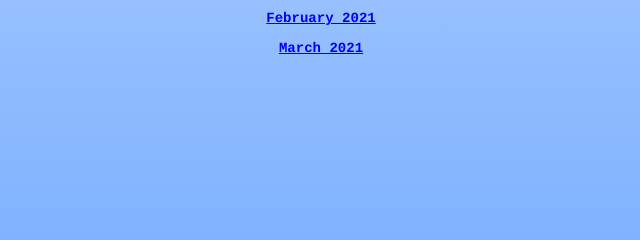
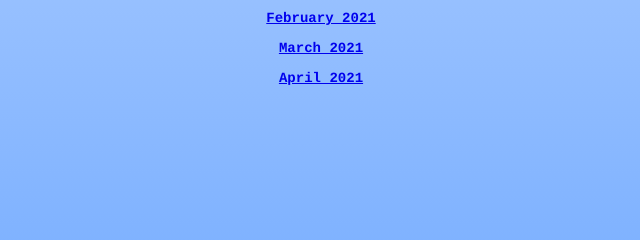
Before and after one commit to gregnero/gregnero.github.io, a plain HTML site: page hummingbird_drama.html in a window 1280 px wide. Shown: the part 294-534 px from the top of the page, 319-959 px from the left. Drawn offline with Linux system fonts and the light colour scheme.

Commit message:
whoopsies

```diff
--- a/hummingbird_drama.html
+++ b/hummingbird_drama.html
@@ -30,6 +30,7 @@
   <h3><a href = "./hummingbird_drama/january_2021.pdf">January 2021</a></h3>
   <h3><a href = "./hummingbird_drama/february_2021.pdf">February 2021</a></h3>
   <h3><a href = "./hummingbird_drama/march_2021.pdf">March 2021</a></h3>
+  <h3><a href = "./hummingbird_drama/april_2021.pdf">April 2021</a></h3>
 
 </body>
 
```
